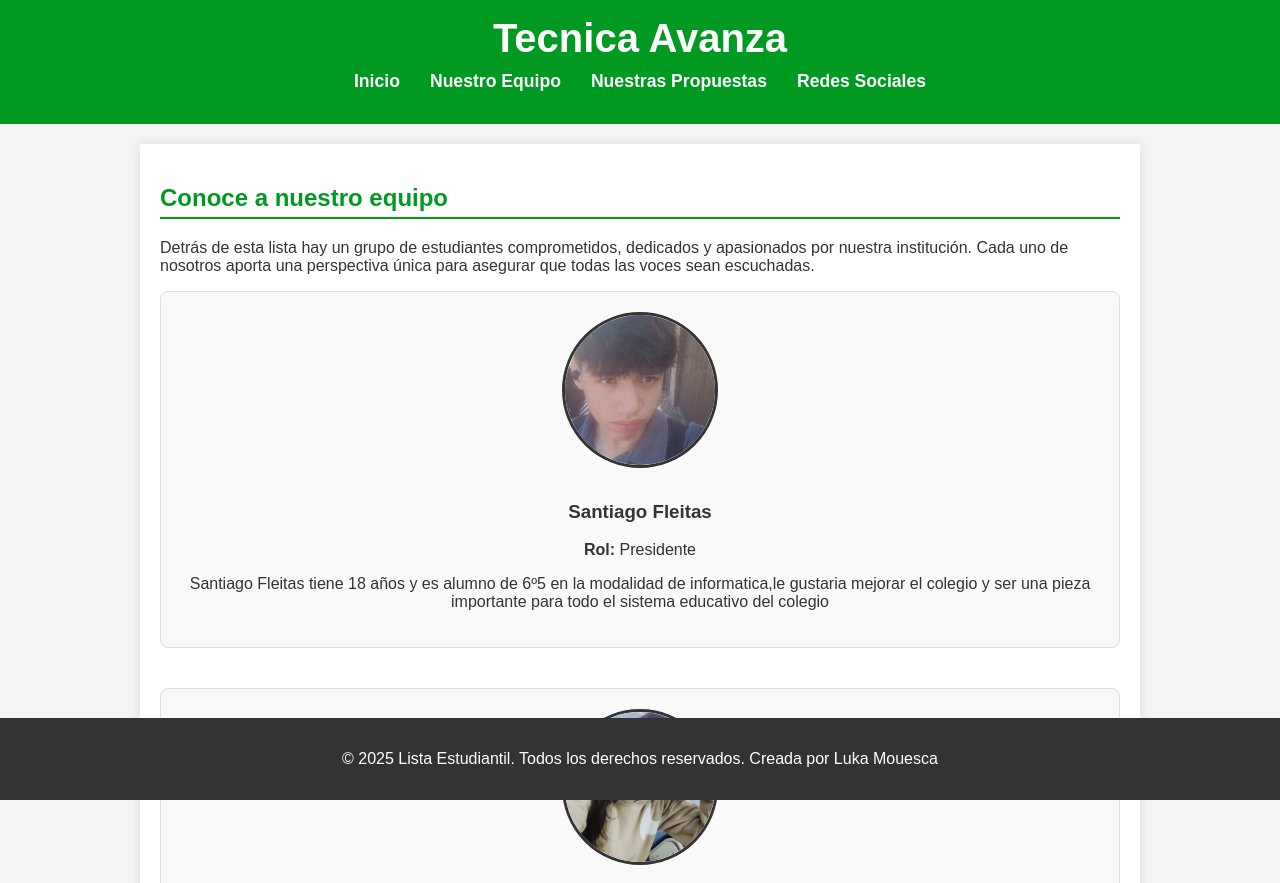
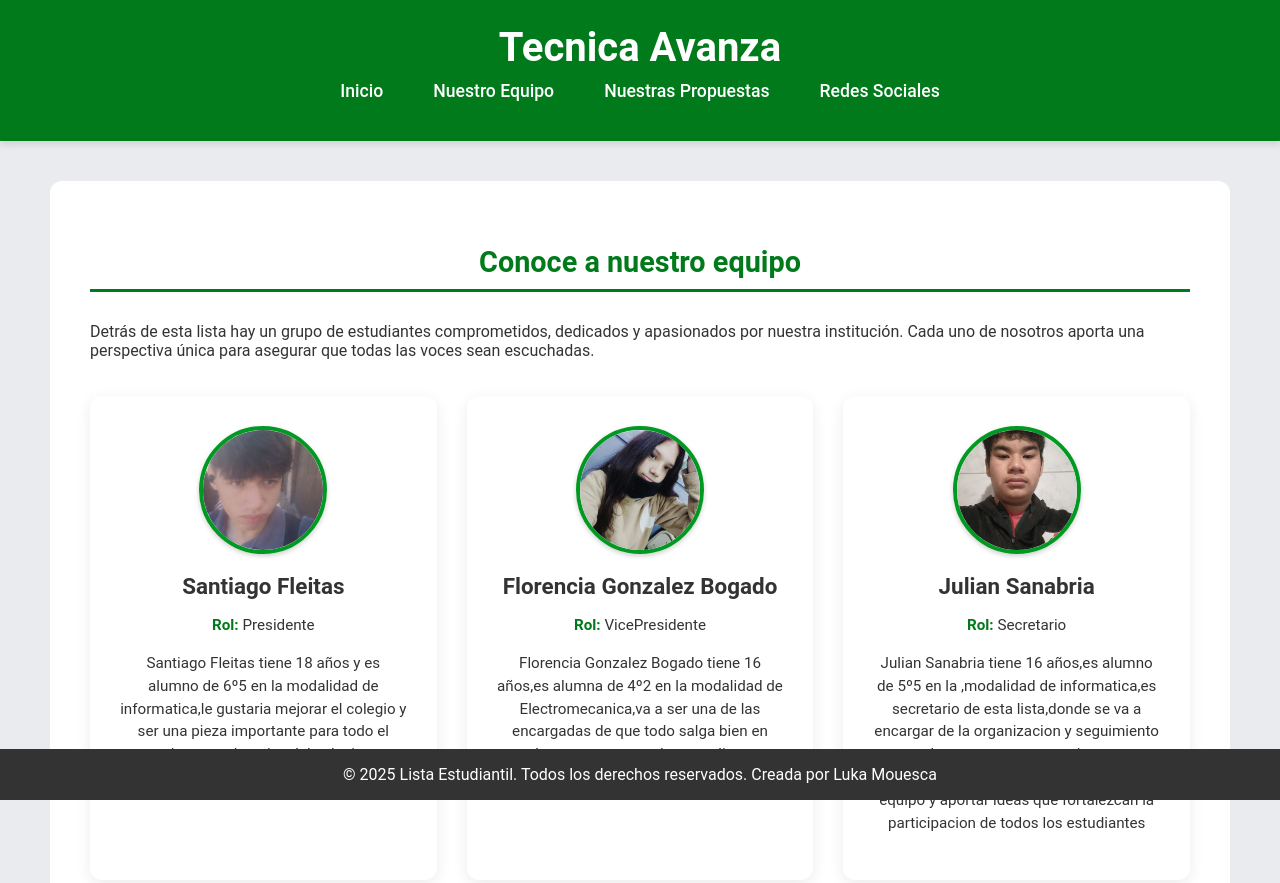
Before and after one commit to studyngtecnica-art/tecnica.avanza, a plain HTML site: page nosotros.html in a window 1280 px wide. Shown: the top 883 px of the page. Drawn offline with Linux system fonts and the light colour scheme.

Commit message:
Update styles.css

```diff
--- a/styles.css
+++ b/styles.css
@@ -1,26 +1,26 @@
 body {
-    font-family: Arial, sans-serif;
+    font-family: 'Roboto', Arial, sans-serif;
     margin: 0;
     padding: 0;
-    background-color: #f4f4f4;
+    background-color: #e9ebee;
     color: #333;
 }
-
 header {
-    background-color: #009921;
+    background-color: #007a1b;
     color: white;
-    padding: 1rem 0;
+    padding: 1.5rem 0;
     text-align: center;
+    box-shadow: 0 4px 6px rgba(0, 0, 0, 0.1);
 }
 
 header h1 {
-    margin: 0;
+    margin: 0%;
     font-size: 2.5rem;
 }
 
 nav ul {
     list-style: none;
-    padding: 0;
+    padding: 0%;
     display: flex;
     justify-content: center;
     margin-top: 10px;
@@ -33,52 +33,96 @@ nav ul li {
 nav a {
     color: white;
     text-decoration: none;
-    font-weight: bold;
+    font-weight: 500;
     font-size: 1.1rem;
+    padding: 5px 10px;
+    transition: background-color 0.3s, border-radius 0.3s;
+}
+
+nav a:hover {
+    background-color: rgba(255, 255, 255, 0.2);
+    border-radius: 5px;
 }
 
 .container {
-    max-width: 960px;
-    margin: 20px auto;
-    padding: 20px;
+    max-width: 1100px;
+    margin: 40px auto;
+    padding: 40px;
     background-color: white;
-    box-shadow: 0 0 10px rgba(0, 0, 0, 0.1);
+    box-shadow: 0 8 20px rgba(0, 0, 0, 0.1);
+    border-radius: 12px;
+}
+.container2 {
+    margin-bottom: 100px;
+    text-align: center;
+}
+.container h1, .container h2 {
+    text-align: center;
+}
+.equipogrid {
+    display: grid;
+    grid-template-columns: repeat(auto-fit, minmax(300px, 1fr));
+    gap: 30px;
+    padding: 20px 0;
 }
 
 h2 {
-    color: #009921;
-    border-bottom: 2px solid #009921;
-    padding-bottom: 5px;
+    color: #007a1b;
+    border-bottom: 3px solid #007a1b;
+    padding-bottom: 10px;
+    margin-bottom: 30px;
+    font-size: 1.8rem;
+    font-weight: 700;
 }
 
 .propuesta {
     margin-bottom: 20px;
 }
 
-footer {
+.footer {
     text-align: center;
-    padding: 1rem 0;
+    padding: 1rem auto;
     background-color: #333;
     color: white;
     position: fixed;
     bottom: 0;
     width: 100%;
+    margin-top: 50px;
 }
 /* Nuevo estilo para los perfiles de los miembros */
 .miembro {
     text-align: center; /* Centra el texto y la imagen */
-    margin-bottom: 40px; /* Espacio entre cada miembro */
-    border: 1px solid #ddd; /* Borde sutil */
-    padding: 20px;
-    border-radius: 8px; /* Esquinas redondeadas */
-    background-color: #f9f9f9;
+    margin-bottom: 0px; /* Espacio entre cada miembro */
+    border: none; /* Borde sutil */
+    padding: 30px;
+    border-radius: 12px; /* Esquinas redondeadas */
+    background-color: #fff;
+    box-shadow: 0 4px 15px rgba(0, 0, 0, 0.08);
+    transition: transform 0.3s, box-shadow 0.3s ease-in-out;
 }
-
+.miembro:hover {
+    transform: translateY(-50px);
+    box-shadow: 0 8px 25px rgba(0, 0, 0, 0.15);
+}
 .miembro img {
-    width: 150px; /* Tamaño de la foto */
-    height: 150px;
+    width: 120px; /* Tamaño de la foto */
+    height: 120px;
     border-radius: 50%; /* Hace la foto redonda */
     object-fit: cover; /* Asegura que la imagen se vea bien en el círculo */
-    margin-bottom: 10px;
-    border: 3px solid #333; /* Borde azul alrededor de la foto */
+    margin-bottom: 15px;
+    border: 4px solid #009921; /* Borde azul alrededor de la foto */
+    box-shadow: 0 2px 5px rgba(0, 0, 0, 0.2);
 }
+.miembro h3 {
+    margin-top: 0;
+    margin-bottom: 5px;
+    font-size: 1.4rem;
+    color: #333;
+}
+.miembro p {
+    font-size: 0.95rem;
+    line-height: 1.5;
+}
+.miembro p strong {
+    color: #007a1b;
+}
```
